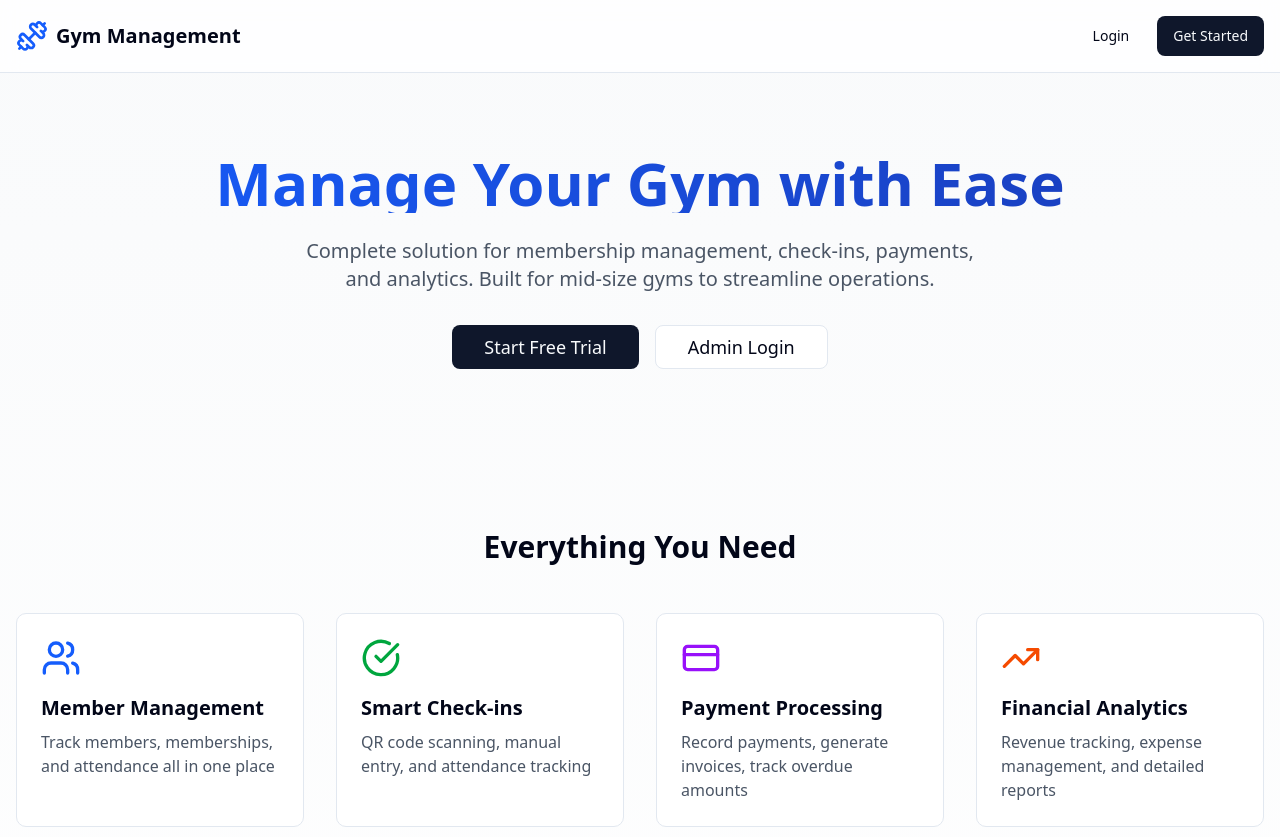
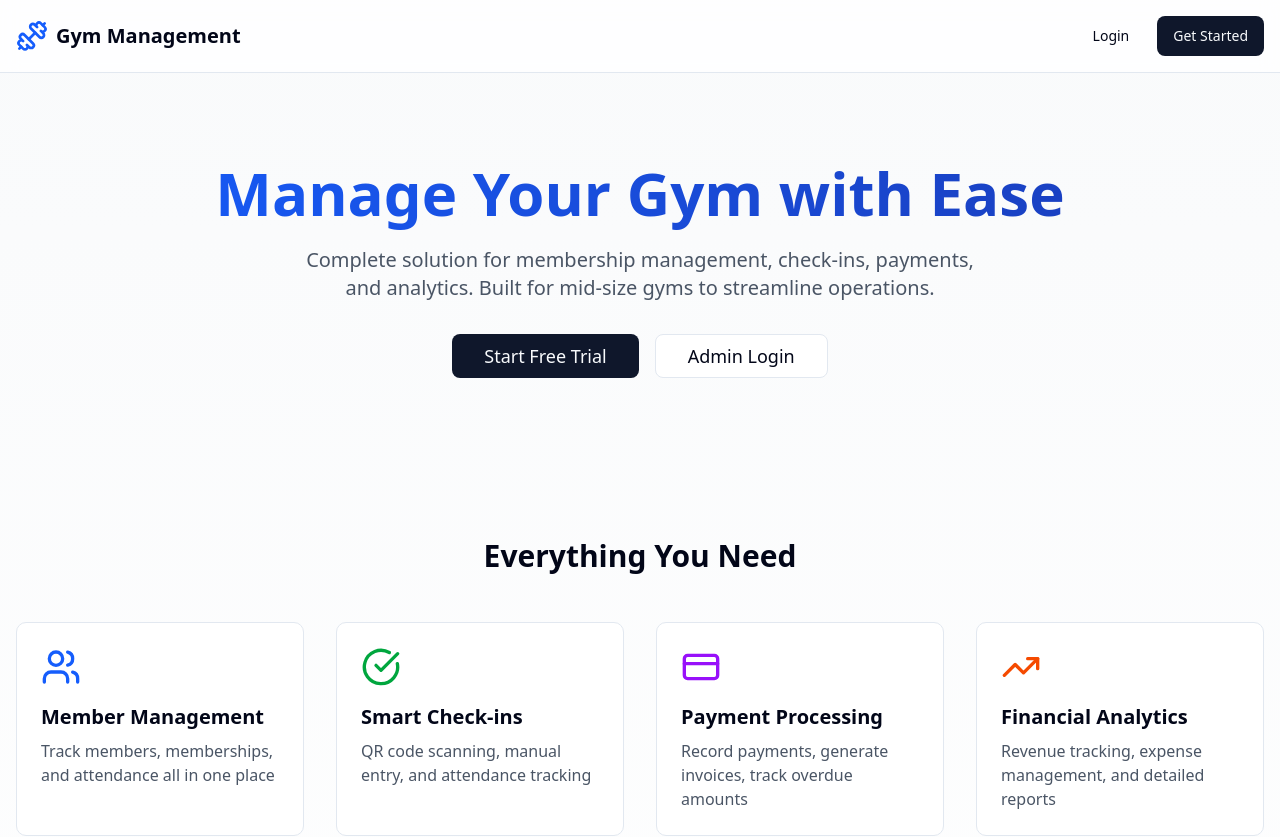
Before and after one commit to shemil45/gym-management-system, a Next.js app: page / in a window 1280 px wide. Shown: the top 837 px of the page. Built offline with nearby package versions, Linux system fonts and the light colour scheme.

Commit message:
Fix hero heading text clipping by adjusting line-height and padding

```diff
--- a/app/page.tsx
+++ b/app/page.tsx
@@ -25,7 +25,7 @@
 
       {/* Hero Section */}
       <section className="container mx-auto px-4 py-20 text-center">
-        <h1 className="text-5xl md:text-6xl font-bold mb-6 bg-gradient-to-r from-blue-600 to-blue-800 bg-clip-text text-transparent">
+        <h1 className="text-5xl md:text-6xl font-bold mb-2 leading-[1.35] pb-1 bg-gradient-to-r from-blue-600 to-blue-800 bg-clip-text text-transparent">
           Manage Your Gym with Ease
         </h1>
         <p className="text-xl text-gray-600 mb-8 max-w-2xl mx-auto">
```
